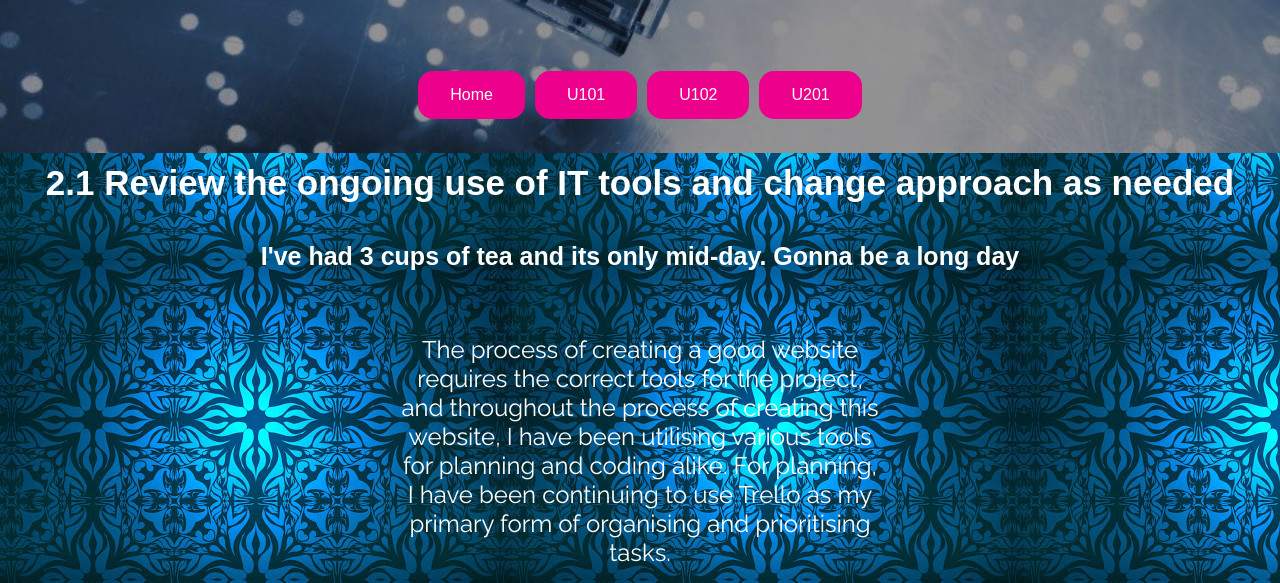
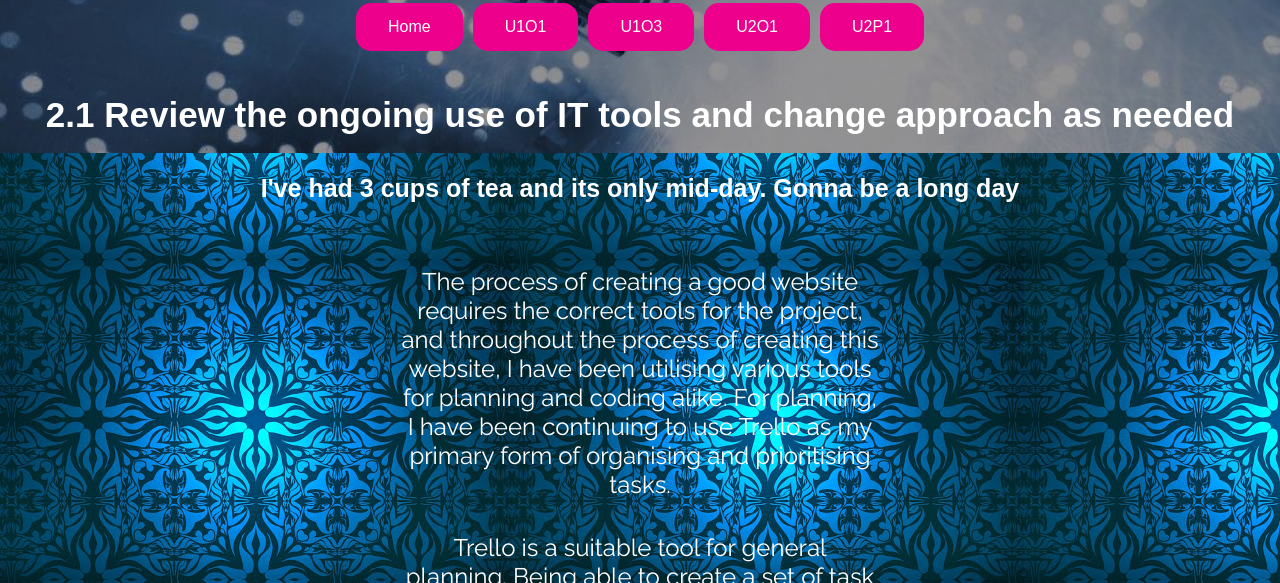
Before and after one commit to realjoshuajohns/htmlwork, a plain HTML site: page u1o2.html in a window 1280 px wide. Shown: the part 700-1283 px from the top of the page. Drawn offline with Linux system fonts and the light colour scheme.

Commit message:
fixed minor UI issues

```diff
--- a/main.css
+++ b/main.css
@@ -77,7 +77,7 @@
 }
 
 .p1Title{
-    margin-top: 450px;
+    margin-top: 350px;
     text-align: center;
     font-size: 40px;
     font-family: 'Arvo', serif;
--- a/u1o2.html
+++ b/u1o2.html
@@ -15,23 +15,18 @@
 
 <body id="backgroundP3">
   <a id="topofpage01"></a>
+
+
+
+  <h1 class="p3Title">Unit 1 - Outcome 2</h1>
+
   <div class="containerButton">
     <a href="index.html" class="button">Home</a>
     <a href="u1o1.html" class="button">U1O1</a>
 
     <a href="u1o3.html" class="button">U1O3</a>
     <a href="u2o1.html" class="button">U2O1</a>
-    <a href="u2p1.html" class="button">U2P2</a></div>
-
-
-  <h1 class="p3Title">Unit 1 - Outcome 2</h1>
-
-  <div class="containerButton">
-    <a href="index.html" class="button">Home</a>
-    <a href="u1o1.html" class="button">U101</a>
-    <a href="u102.html" class="button">U102</a>
-    <a href="u2o1.html" class="button">U201</a></div>
-
+    <a href="u2p1.html" class="button">U2P1</a></div>
 
  <h2>2.1 Review the ongoing use of IT tools and change approach as needed
 </h2>
```
Also changed, not shown: index.html (+1 -1 lines), u1o1.html (+1 -1 lines), u1o3.html (+1 -1 lines), u2o1.html (+6 -6 lines), 3 other files.
